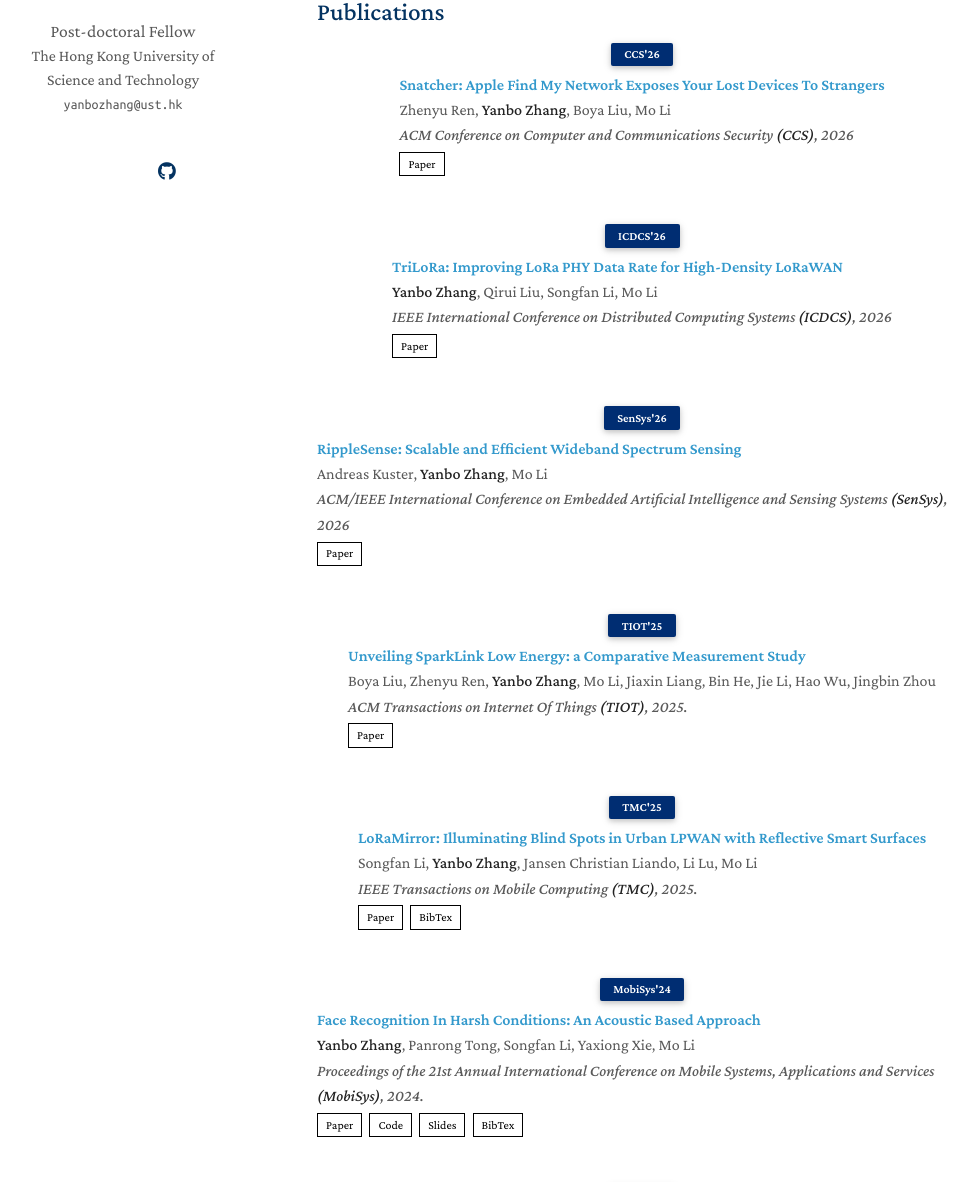
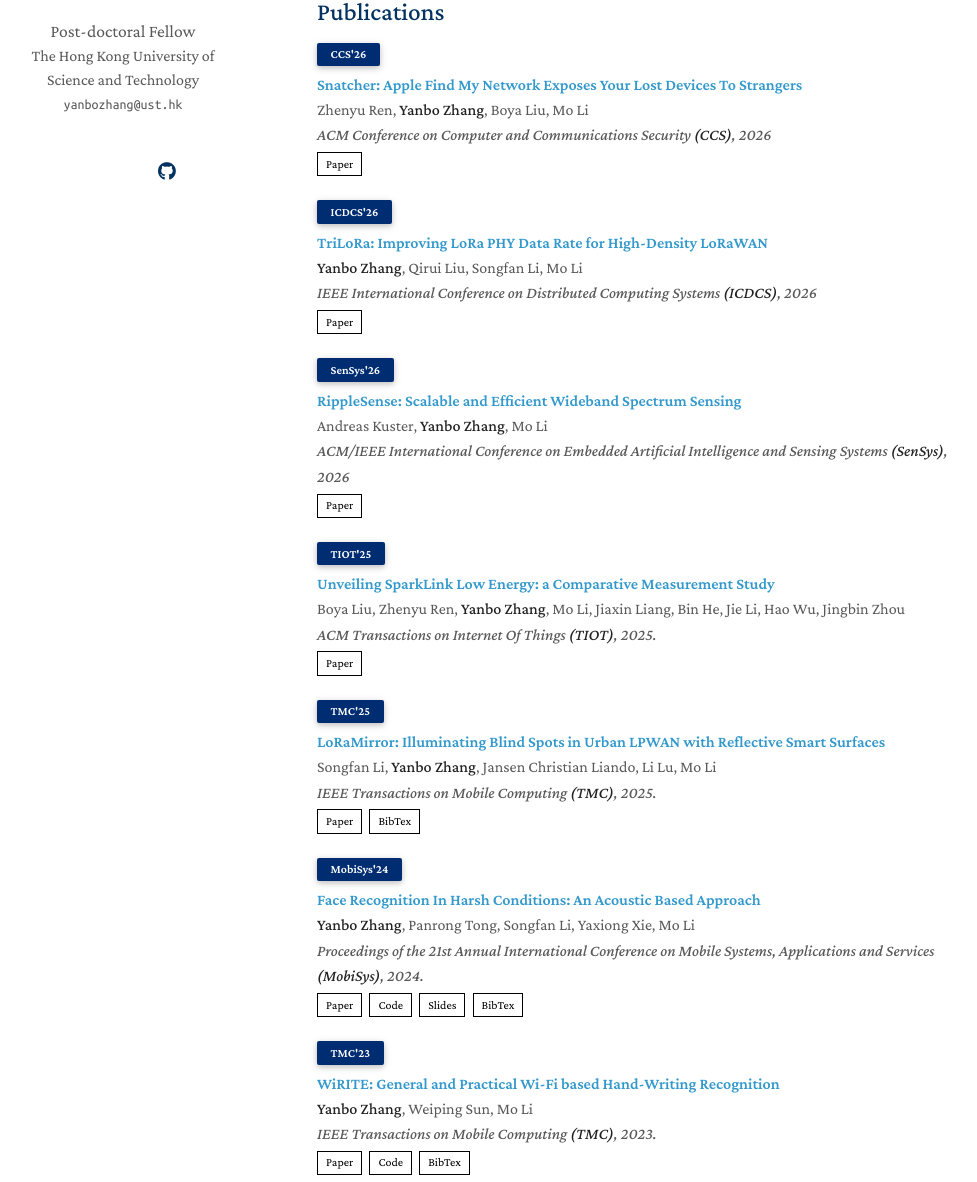
Before and after one commit to yanbozhang003/yanbozhang003.github.io, a Jekyll site: the page built from index.md, in a window 1280 px wide and 1400 px high, scrolled down 661 px. Shown: the part 218-1400 px from the top of the window, without its empty margins (153-1130 px from the left). Built offline with Jekyll 4.4.1, drawn with Linux system fonts in a browser that asks for light colours; nearby versions of some CDN libraries; a style sheet for code colours, icons or effects is not loaded; our own code applies the rules of GitHub Pages for plain Markdown files.

Commit message:
add files

```diff
--- a/_includes/publications.md
+++ b/_includes/publications.md
@@ -6,7 +6,7 @@
 {% for link in site.data.publications.main %}
 
 <li>
-<div class="pub-row">
+<div class="publication-entry">
   <div class="pub-meta">
     {% if link.conference_short %}
     <span class="venue-badge">{{ link.conference_short }}</span>
@@ -44,8 +44,6 @@
 </div>
 </li>
 
-<br>
-
 {% endfor %}
 
 </ol>
--- a/assets/css/publications-no-dark-mode.css
+++ b/assets/css/publications-no-dark-mode.css
@@ -18,7 +18,7 @@
 
 .publications ol.bibliography li { margin-bottom: 1.5rem; }
 
-.publications ol.bibliography li .pub-row { display: flex; flex-direction: column; gap: 0.45rem; }
+.publications ol.bibliography li .publication-entry { display: flex; flex-direction: column; align-items: flex-start; gap: 0.45rem; width: 100%; }
 
 .publications ol.bibliography li .pub-meta { display: flex; align-items: center; }
 
--- a/assets/css/publications.css
+++ b/assets/css/publications.css
@@ -20,7 +20,7 @@
 
 .publications ol.bibliography li { margin-bottom: 1.5rem; }
 
-.publications ol.bibliography li .pub-row { display: flex; flex-direction: column; gap: 0.45rem; }
+.publications ol.bibliography li .publication-entry { display: flex; flex-direction: column; align-items: flex-start; gap: 0.45rem; width: 100%; }
 
 .publications ol.bibliography li .pub-meta { display: flex; align-items: center; }
 
--- a/html_source_file/assets/css/publications-no-dark-mode.css
+++ b/html_source_file/assets/css/publications-no-dark-mode.css
@@ -18,7 +18,7 @@
 
 .publications ol.bibliography li { margin-bottom: 1.5rem; }
 
-.publications ol.bibliography li .pub-row { display: flex; flex-direction: column; gap: 0.45rem; }
+.publications ol.bibliography li .publication-entry { display: flex; flex-direction: column; align-items: flex-start; gap: 0.45rem; width: 100%; }
 
 .publications ol.bibliography li .pub-meta { display: flex; align-items: center; }
 
--- a/html_source_file/assets/css/publications.css
+++ b/html_source_file/assets/css/publications.css
@@ -20,7 +20,7 @@
 
 .publications ol.bibliography li { margin-bottom: 1.5rem; }
 
-.publications ol.bibliography li .pub-row { display: flex; flex-direction: column; gap: 0.45rem; }
+.publications ol.bibliography li .publication-entry { display: flex; flex-direction: column; align-items: flex-start; gap: 0.45rem; width: 100%; }
 
 .publications ol.bibliography li .pub-meta { display: flex; align-items: center; }
 
```
Also changed, not shown: html_source_file/index.html (+2 -6 lines).
